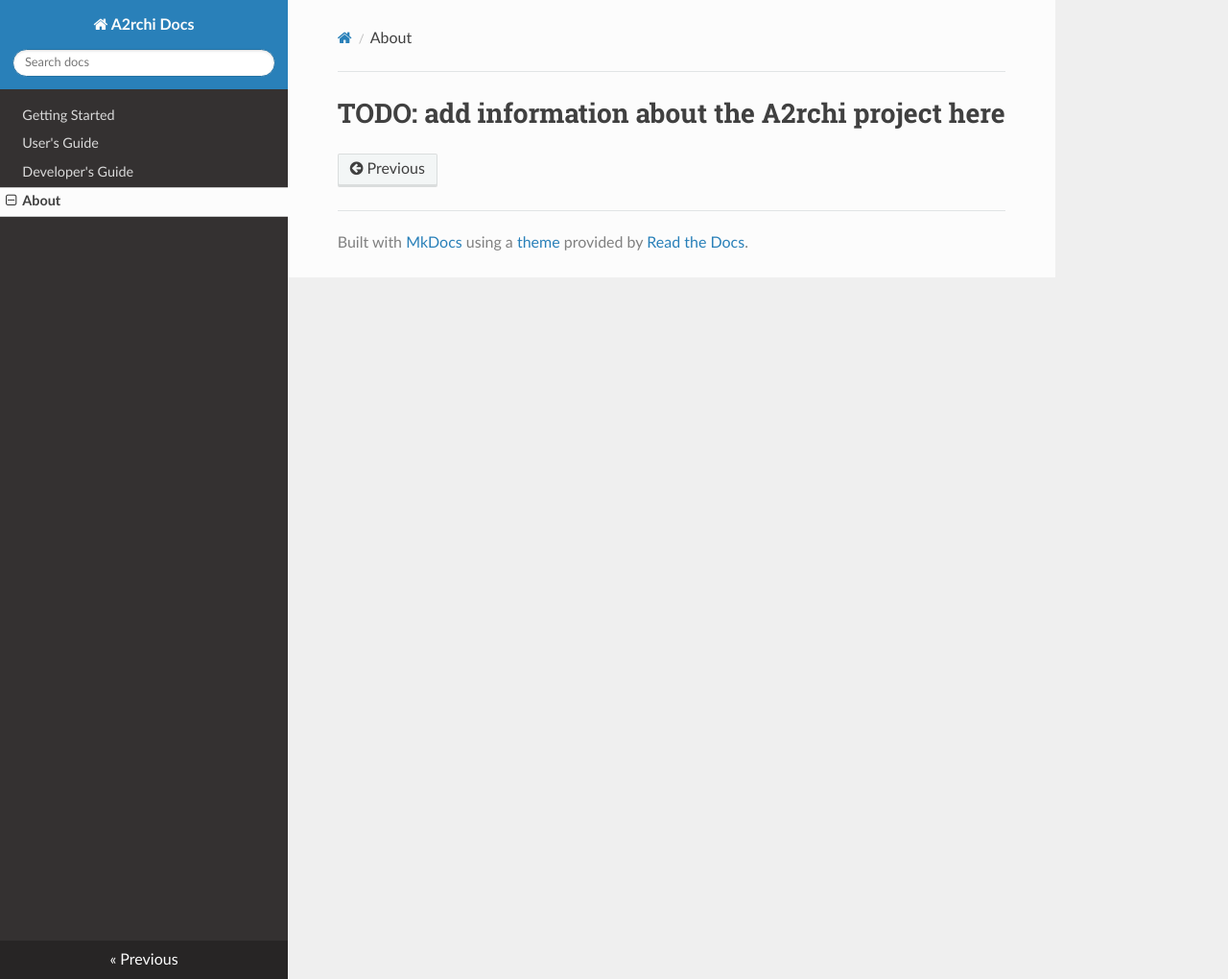
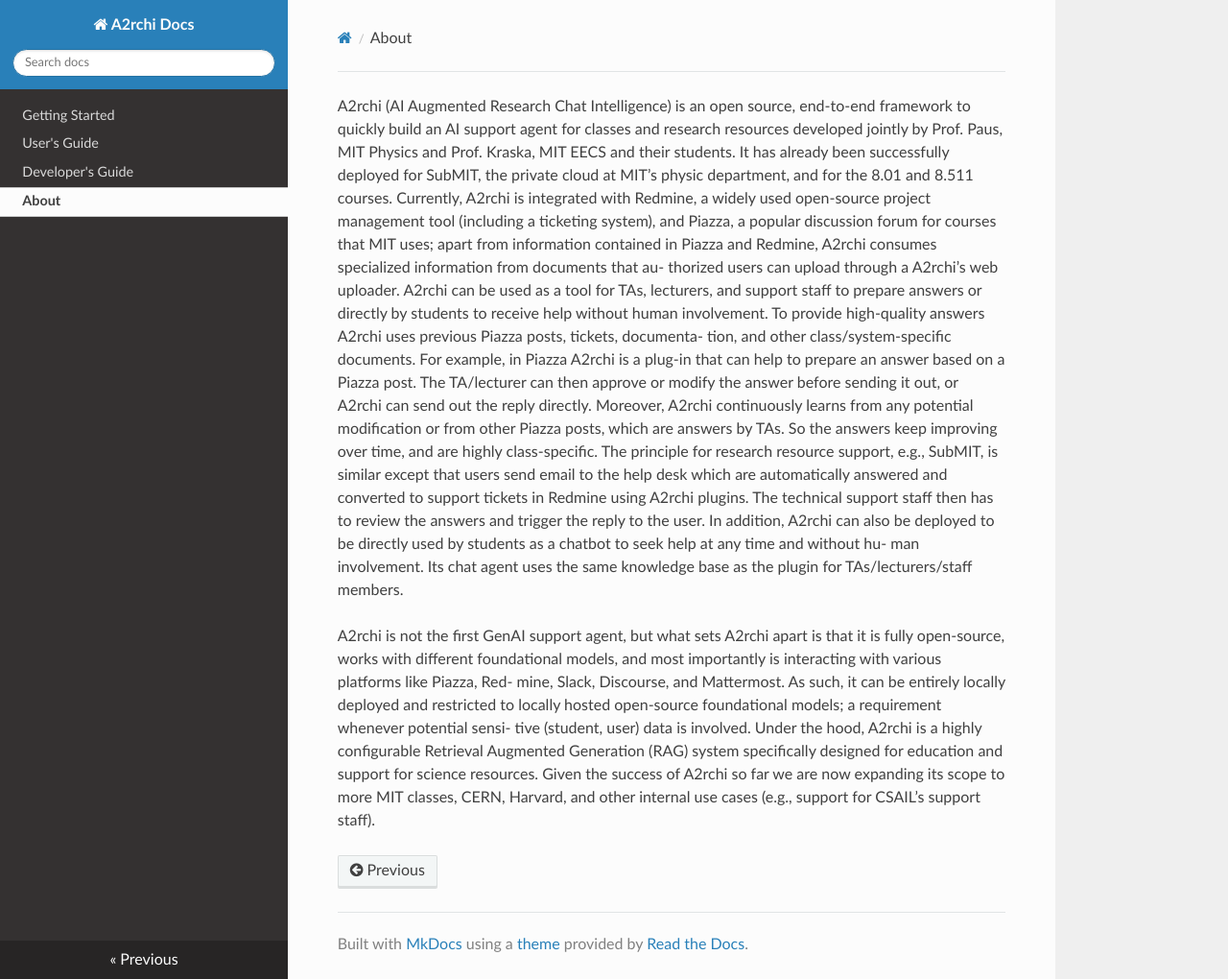
Before and after one commit to mit-submit/A2rchi, an MkDocs documentation site: the page built from docs/docs/about.md, in a window 1280 px wide and 1020 px high. Shown: the whole window at 96% size. Built offline with MkDocs 1.6.1, drawn with Linux system fonts in a browser that asks for light colours; nearby versions of some CDN libraries.

Commit message:
some documentation updates

```diff
--- a/docs/docs/about.md
+++ b/docs/docs/about.md
@@ -1 +1,30 @@
-#TODO: add information about the A2rchi project here
+A2rchi (AI Augmented Research Chat Intelligence) is an open source, end-to-end framework to quickly
+build an AI support agent for classes and research resources developed jointly by Prof. Paus, MIT
+Physics and Prof. Kraska, MIT EECS and their students. It has already been successfully deployed for SubMIT, the
+private cloud at MIT’s physic department, and for the 8.01 and 8.511 courses. Currently, A2rchi is
+integrated with Redmine, a widely used open-source project management tool (including a ticketing
+system), and Piazza, a popular discussion forum for courses that MIT uses; apart from information
+contained in Piazza and Redmine, A2rchi consumes specialized information from documents that au-
+thorized users can upload through a A2rchi’s web uploader. A2rchi can be used as a tool for TAs,
+lecturers, and support staff to prepare answers or directly by students to receive help without human
+involvement. To provide high-quality answers A2rchi uses previous Piazza posts, tickets, documenta-
+tion, and other class/system-specific documents. For example, in Piazza A2rchi is a plug-in that can
+help to prepare an answer based on a Piazza post. The TA/lecturer can then approve or modify the
+answer before sending it out, or A2rchi can send out the reply directly. Moreover, A2rchi continuously
+learns from any potential modification or from other Piazza posts, which are answers by TAs. So the
+answers keep improving over time, and are highly class-specific. The principle for research resource
+support, e.g., SubMIT, is similar except that users send email to the help desk which are automatically
+answered and converted to support tickets in Redmine using A2rchi plugins. The technical support
+staff then has to review the answers and trigger the reply to the user. In addition, A2rchi can also
+be deployed to be directly used by students as a chatbot to seek help at any time and without hu-
+man involvement. Its chat agent uses the same knowledge base as the plugin for TAs/lecturers/staff
+members.
+
+A2rchi is not the first GenAI support agent, but what sets A2rchi apart is that it is fully open-source, works with different
+foundational models, and most importantly is interacting with various platforms like Piazza, Red-
+mine, Slack, Discourse, and Mattermost. As such, it can be entirely locally deployed and
+restricted to locally hosted open-source foundational models; a requirement whenever potential sensi-
+tive (student, user) data is involved. Under the hood, A2rchi is a highly configurable Retrieval Augmented
+Generation (RAG) system specifically designed for education and support for science resources.
+Given the success of A2rchi so far we are now expanding its scope to more MIT classes,
+CERN, Harvard, and other internal use cases (e.g., support for CSAIL’s support staff).
```
Also changed, not shown: docs/adding_documents.md (deleted, +0 -52 lines), docs/docs/developers.md (+5 -1 lines), docs/docs/index.md (+3 -1 lines), docs/docs/users_guide.md (+60 -0 lines).
